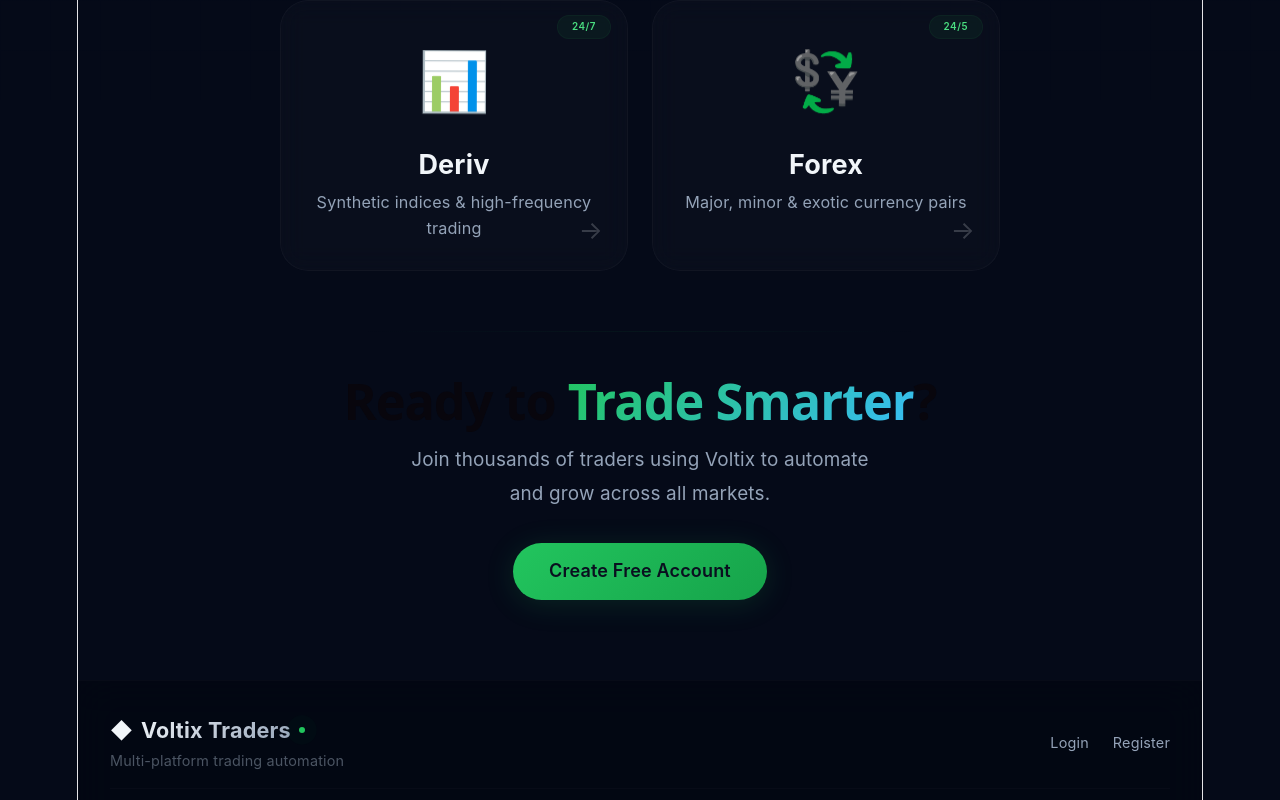
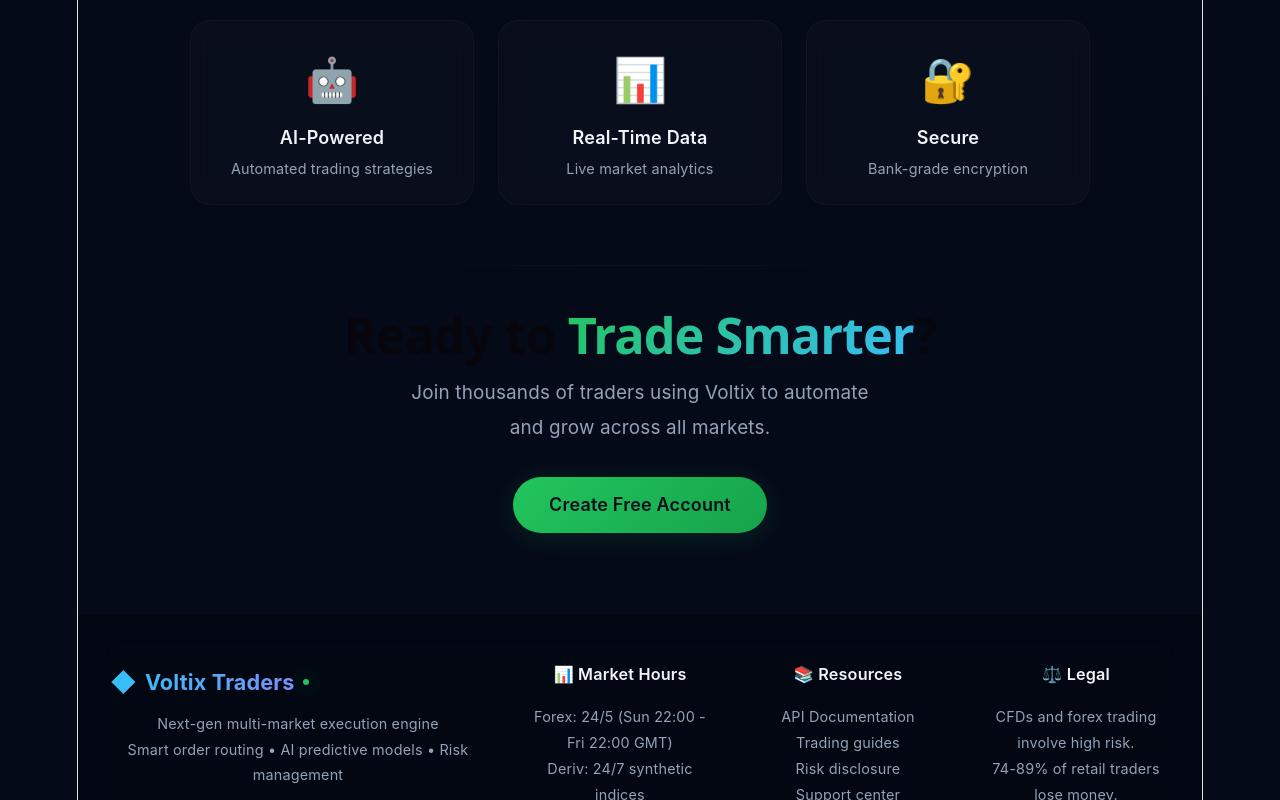
Before and after one commit to skilli-creator/Voltix-traders, a React (Vite) app: page / in a window 1280 px wide. Shown: the part 700-1500 px from the top of the page. Built offline with nearby package versions, Linux system fonts and the light colour scheme.

Commit message:
marktdash

```diff
--- a/src/pages/Index.jsx
+++ b/src/pages/Index.jsx
@@ -191,7 +191,7 @@ const Navbar = styled.nav`
     left: 0;
     right: 0;
     height: 1px;
-    background: linear-gradient(90deg, transparent, rgba(34, 197, 94, 0.06), transparent);
+    background: linear-gradient(90deg, transparent, rgba(56, 189, 248, 0.06), transparent);
   }
 
   @media (max-width: 768px) {
@@ -212,10 +212,11 @@ const Logo = styled(Link)`
 
   .logo-icon {
     font-size: 1.8rem;
+    color: #38bdf8;
   }
 
   .logo-text {
-    background: linear-gradient(135deg, #f1f5f9, #94a3b8);
+    background: linear-gradient(135deg, #38bdf8, #818cf8);
     -webkit-background-clip: text;
     background-clip: text;
     color: transparent;
@@ -480,156 +481,73 @@ const HeroButton = styled(Link)`
 `;
 
 // ============================================
-// PLATFORMS - Minimal & Premium
+// FEATURES - Minimal
 // ============================================
-const PlatformsSection = styled.section`
-  padding: 20px 0 60px;
+const FeaturesSection = styled.section`
+  padding: 40px 0 60px;
 
   @media (max-width: 768px) {
-    padding: 10px 0 40px;
+    padding: 20px 0 40px;
   }
 `;
 
-const PlatformGrid = styled.div`
+const FeaturesGrid = styled.div`
   display: grid;
-  grid-template-columns: repeat(2, 1fr);
+  grid-template-columns: repeat(3, 1fr);
   gap: 24px;
-  max-width: 720px;
+  max-width: 900px;
   margin: 0 auto;
 
   @media (max-width: 768px) {
+    grid-template-columns: 1fr 1fr;
+    gap: 16px;
+  }
+
+  @media (max-width: 480px) {
     grid-template-columns: 1fr;
-    max-width: 100%;
-    gap: 16px;
   }
 `;
 
-const PlatformCard = styled(Link)`
+const FeatureCard = styled.div`
   background: rgba(255, 255, 255, 0.02);
   backdrop-filter: blur(12px);
-  border-radius: 28px;
-  padding: 36px 28px 28px;
+  padding: 24px 20px;
+  border-radius: 20px;
   border: 1px solid rgba(255, 255, 255, 0.03);
-  transition: all 0.5s cubic-bezier(0.4, 0, 0.2, 1);
-  text-decoration: none;
-  color: #f1f5f9;
-  position: relative;
-  overflow: hidden;
+  transition: all 0.4s ease;
+  text-align: center;
 
-  &::before {
-    content: '';
-    position: absolute;
-    top: 0;
-    left: 0;
-    right: 0;
-    height: 3px;
-    background: ${props => props.color || 'linear-gradient(90deg, #22c55e, #38bdf8)'};
-    opacity: 0;
-    transition: opacity 0.4s ease;
+  &:hover {
+    transform: translateY(-4px);
+    border-color: rgba(56, 189, 248, 0.06);
+    background: rgba(255, 255, 255, 0.04);
+    box-shadow: 0 12px 32px -12px rgba(0, 0, 0, 0.3);
   }
 
-  &::after {
-    content: '';
-    position: absolute;
-    inset: 0;
-    border-radius: 28px;
-    padding: 1px;
-    background: conic-gradient(
-      from 0deg,
-      transparent,
-      rgba(56, 189, 248, 0.02),
-      transparent,
-      rgba(129, 140, 248, 0.02),
-      transparent
-    );
-    -webkit-mask: linear-gradient(#fff 0 0) content-box, linear-gradient(#fff 0 0);
-    -webkit-mask-composite: xor;
-    mask-composite: exclude;
-    animation: ${rotateGlow} 20s linear infinite;
-    pointer-events: none;
-    opacity: 0;
-    transition: opacity 0.4s ease;
+  .feature-icon {
+    font-size: 2.4rem;
+    display: block;
+    margin-bottom: 10px;
   }
 
-  &:hover {
-    transform: translateY(-8px);
-    border-color: rgba(34, 197, 94, 0.06);
-    background: rgba(255, 255, 255, 0.04);
-    box-shadow: 0 24px 48px -12px rgba(0, 0, 0, 0.4);
-  }
-
-  &:hover::before {
-    opacity: 1;
-  }
-
-  &:hover::after {
-    opacity: 1;
-  }
-
-  .platform-icon {
-    font-size: 3.2rem;
-    display: block;
-    margin-bottom: 14px;
-    animation: ${cosmicFloat} 4s ease-in-out infinite;
-  }
-
-  .platform-name {
-    font-size: 1.5rem;
-    font-weight: 700;
+  .feature-name {
+    font-size: 1rem;
+    font-weight: 600;
+    color: #f1f5f9;
     margin-bottom: 4px;
   }
 
-  .platform-desc {
-    font-size: 0.9rem;
+  .feature-desc {
+    font-size: 0.8rem;
     color: #94a3b8;
     line-height: 1.6;
   }
 
-  .platform-arrow {
-    position: absolute;
-    bottom: 20px;
-    right: 24px;
-    font-size: 1.4rem;
-    opacity: 0.2;
-    transition: all 0.4s ease;
-  }
-
-  &:hover .platform-arrow {
-    opacity: 1;
-    transform: translateX(8px);
-  }
-
-  .platform-badge {
-    position: absolute;
-    top: 14px;
-    right: 16px;
-    font-size: 0.55rem;
-    padding: 3px 14px;
-    border-radius: 20px;
-    background: rgba(34, 197, 94, 0.06);
-    border: 1px solid rgba(34, 197, 94, 0.06);
-    color: #4ade80;
-    text-transform: uppercase;
-    letter-spacing: 0.5px;
-    font-weight: 600;
-  }
-
   @media (max-width: 768px) {
-    padding: 24px 20px 20px;
-    border-radius: 20px;
-    .platform-icon { font-size: 2.4rem; margin-bottom: 10px; }
-    .platform-name { font-size: 1.2rem; }
-    .platform-desc { font-size: 0.8rem; }
-    .platform-arrow { bottom: 14px; right: 16px; font-size: 1.1rem; }
-    .platform-badge { font-size: 0.45rem; padding: 2px 10px; top: 10px; right: 12px; }
-  }
-
-  @media (max-width: 480px) {
-    padding: 18px 16px 16px;
-    .platform-icon { font-size: 2rem; }
-    .platform-name { font-size: 1rem; }
-    .platform-desc { font-size: 0.75rem; }
-    .platform-badge { font-size: 0.4rem; padding: 2px 8px; }
+    padding: 18px 16px;
+    .feature-icon { font-size: 1.8rem; }
+    .feature-name { font-size: 0.9rem; }
+    .feature-desc { font-size: 0.75rem; }
   }
 `;
 
@@ -648,7 +566,7 @@ const CTASection = styled.section`
     left: 25%;
     right: 25%;
     height: 1px;
-    background: linear-gradient(90deg, transparent, rgba(34, 197, 94, 0.06), transparent);
+    background: linear-gradient(90deg, transparent, rgba(56, 189, 248, 0.06), transparent);
   }
 
   @media (max-width: 768px) {
@@ -699,44 +617,76 @@ const CTASub = styled.p`
 `;
 
 // ============================================
-// FOOTER - Minimal
+// ORIGINAL FOOTER
 // ============================================
 const PremiumFooter = styled.footer`
   background: rgba(3, 7, 18, 0.9);
   backdrop-filter: blur(20px);
-  padding: 32px 32px 20px;
+  padding: 48px 32px 28px;
   border-top: 1px solid rgba(255, 255, 255, 0.02);
 
   @media (max-width: 768px) {
-    padding: 24px 16px 16px;
+    padding: 32px 16px 20px;
   }
 `;
 
-const FooterContent = styled.div`
+const FooterGrid = styled.div`
   max-width: 1200px;
   margin: 0 auto;
-  display: flex;
-  justify-content: space-between;
-  align-items: center;
+  display: grid;
+  grid-template-columns: 2fr 1fr 1fr 1fr;
+  gap: 40px;
 
-  @media (max-width: 768px) {
-    flex-direction: column;
-    gap: 16px;
+  @media (max-width: 900px) {
+    grid-template-columns: 1fr 1fr;
+    gap: 30px;
+  }
+
+  @media (max-width: 480px) {
+    grid-template-columns: 1fr;
+    gap: 24px;
     text-align: center;
   }
 `;
 
-const FooterBrand = styled.div`
+const FooterCol = styled.div`
+  h4 {
+    color: #f1f5f9;
+    font-size: 0.9rem;
+    font-weight: 600;
+    margin-bottom: 16px;
+  }
+
+  p, a {
+    font-size: 0.8rem;
+    color: #94a3b8;
+    line-height: 1.8;
+    text-decoration: none;
+    display: block;
+    transition: all 0.3s ease;
+  }
+
+  a:hover {
+    color: #22c55e;
+    transform: translateX(4px);
+  }
+
   .footer-logo {
     display: flex;
     align-items: center;
     gap: 8px;
     font-size: 1.2rem;
     font-weight: 700;
+    margin-bottom: 8px;
+  }
+
+  .footer-logo-icon {
+    font-size: 1.4rem;
+    color: #38bdf8;
   }
 
   .footer-logo-text {
-    background: linear-gradient(135deg, #f1f5f9, #94a3b8);
+    background: linear-gradient(135deg, #38bdf8, #818cf8);
     -webkit-background-clip: text;
     background-clip: text;
     color: transparent;
@@ -761,44 +711,44 @@ const FooterBrand = styled.div`
 
   .footer-tagline {
     font-size: 0.8rem;
-    color: #4b5563;
+    color: #94a3b8;
     margin-top: 2px;
   }
 
-  @media (max-width: 768px) {
+  @media (max-width: 480px) {
+    h4 { font-size: 0.8rem; }
+    p, a { font-size: 0.7rem; }
     .footer-logo { justify-content: center; }
   }
 `;
 
-const FooterLinks = styled.div`
+const SocialIcons = styled.div`
   display: flex;
-  gap: 24px;
-  align-items: center;
+  gap: 14px;
+  margin-top: 12px;
 
-  a {
-    font-size: 0.8rem;
+  @media (max-width: 480px) {
+    justify-content: center;
+  }
+
+  span {
+    font-size: 18px;
+    cursor: pointer;
+    transition: all 0.3s ease;
     color: #94a3b8;
-    text-decoration: none;
-    transition: all 0.3s ease;
 
     &:hover {
       color: #22c55e;
+      transform: translateY(-3px);
     }
-  }
-
-  @media (max-width: 768px) {
-    gap: 16px;
-    flex-wrap: wrap;
-    justify-content: center;
-    a { font-size: 0.7rem; }
   }
 `;
 
 const FooterBottom = styled.div`
   text-align: center;
-  margin-top: 16px;
-  padding-top: 16px;
-  border-top: 1px solid rgba(255, 255, 255, 0.02);
+  margin-top: 40px;
+  padding-top: 20px;
+  border-top: 1px solid rgba(255, 255, 255, 0.03);
   font-size: 0.7rem;
   color: #4b5563;
 
@@ -808,8 +758,8 @@ const FooterBottom = styled.div`
 
   @media (max-width: 768px) {
     font-size: 0.6rem;
-    margin-top: 12px;
-    padding-top: 12px;
+    margin-top: 24px;
+    padding-top: 16px;
   }
 `;
 
@@ -887,34 +837,28 @@ const Index = () => {
           </Hero>
         </Container>
 
-        {/* ===== PLATFORMS ===== */}
-        <PlatformsSection>
+        {/* ===== FEATURES ===== */}
+        <FeaturesSection>
           <Container>
-            <PlatformGrid>
-              <PlatformCard
-                color="linear-gradient(90deg, #a855f7, #7c3aed)"
-                to="/derivhome"
-              >
-                <span className="platform-badge">24/7</span>
-                <span className="platform-icon">📊</span>
-                <div className="platform-name">Deriv</div>
-                <div className="platform-desc">Synthetic indices & high-frequency trading</div>
-                <span className="platform-arrow">→</span>
-              </PlatformCard>
-
-              <PlatformCard
-                color="linear-gradient(90deg, #2563eb, #1d4ed8)"
-                to="/derivdash"
-              >
-                <span className="platform-badge">24/5</span>
-                <span className="platform-icon">💱</span>
-                <div className="platform-name">Forex</div>
-                <div className="platform-desc">Major, minor & exotic currency pairs</div>
-                <span className="platform-arrow">→</span>
-              </PlatformCard>
-            </PlatformGrid>
+            <FeaturesGrid>
+              <FeatureCard>
+                <span className="feature-icon">🤖</span>
+                <div className="feature-name">AI-Powered</div>
+                <div className="feature-desc">Automated trading strategies</div>
+              </FeatureCard>
+              <FeatureCard>
+                <span className="feature-icon">📊</span>
+                <div className="feature-name">Real-Time Data</div>
+                <div className="feature-desc">Live market analytics</div>
+              </FeatureCard>
+              <FeatureCard>
+                <span className="feature-icon">🔐</span>
+                <div className="feature-name">Secure</div>
+                <div className="feature-desc">Bank-grade encryption</div>
+              </FeatureCard>
+            </FeaturesGrid>
           </Container>
-        </PlatformsSection>
+        </FeaturesSection>
 
         {/* ===== CTA ===== */}
         <CTASection>
@@ -932,24 +876,46 @@ const Index = () => {
           </Container>
         </CTASection>
 
-        {/* ===== FOOTER ===== */}
+        {/* ===== ORIGINAL FOOTER ===== */}
         <PremiumFooter>
-          <FooterContent>
-            <FooterBrand>
+          <FooterGrid>
+            <FooterCol>
               <div className="footer-logo">
-                <span>◆</span>
+                <span className="footer-logo-icon">◆</span>
                 <span className="footer-logo-text">Voltix Traders</span>
                 <span className="footer-dot" />
               </div>
-              <div className="footer-tagline">Multi-platform trading automation</div>
-            </FooterBrand>
-            <FooterLinks>
-              <Link to="/Login">Login</Link>
-              <Link to="/Register">Register</Link>
-            </FooterLinks>
-          </FooterContent>
+              <p className="footer-tagline">Next-gen multi-market execution engine</p>
+              <p>Smart order routing • AI predictive models • Risk management</p>
+              <SocialIcons>
+                <span>🐦</span>
+                <span>📘</span>
+                <span>💼</span>
+                <span>📸</span>
+              </SocialIcons>
+            </FooterCol>
+            <FooterCol>
+              <h4>📊 Market Hours</h4>
+              <p>Forex: 24/5 (Sun 22:00 - Fri 22:00 GMT)</p>
+              <p>Deriv: 24/7 synthetic indices</p>
+            </FooterCol>
+            <FooterCol>
+              <h4>📚 Resources</h4>
+              <a href="#">API Documentation</a>
+              <a href="#">Trading guides</a>
+              <a href="#">Risk disclosure</a>
+              <a href="#">Support center</a>
+            </FooterCol>
+            <FooterCol>
+              <h4>⚖️ Legal</h4>
+              <p>CFDs and forex trading involve high risk.</p>
+              <p>74-89% of retail traders lose money.</p>
+              <a href="#">Privacy policy</a>
+              <a href="#">Terms of service</a>
+            </FooterCol>
+          </FooterGrid>
           <FooterBottom>
-            <span>{timestamp}</span> • © 2026 Voltix Traders • Trade responsibly
+            <span>{timestamp}</span> • Trade responsibly • AI insights for educational purposes only
           </FooterBottom>
         </PremiumFooter>
       </div>
```
